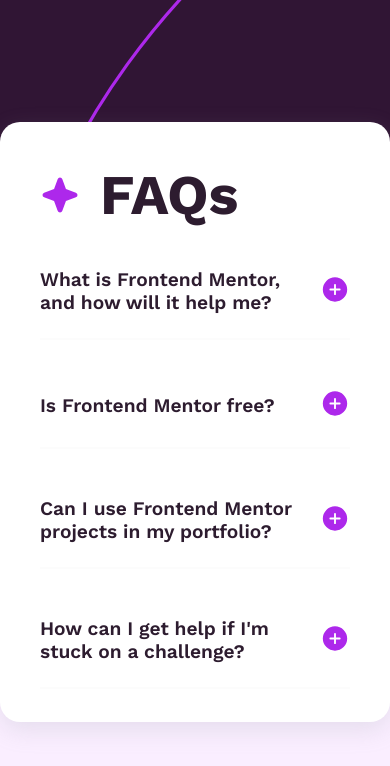
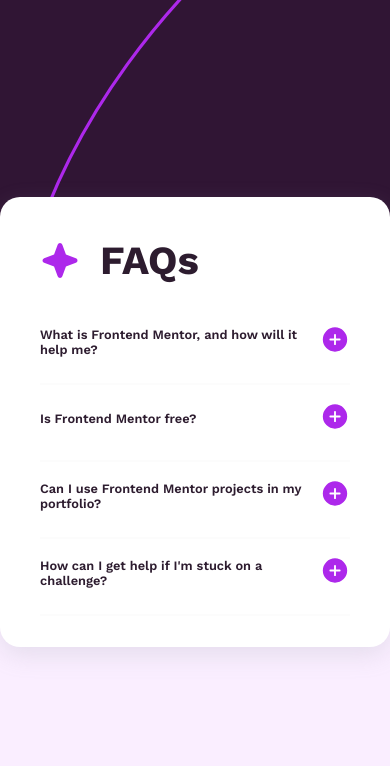
Before and after one commit to dev-danielsouza/faq-accordion-main, a plain HTML site: page index.html in a window 390 px wide. Drawn offline with Linux system fonts and the light colour scheme.

Commit message:
create media screen for smartphone

```diff
--- a/css/style.css
+++ b/css/style.css
@@ -102,3 +102,38 @@
 .faq-page-list-item:hover {
     color: var(--violet);
 }
+
+@media screen and (max-width: 670px) {
+    div.container {
+        max-width: 34.375rem;
+    }
+
+    div.faq-page-title > .title {
+        font-size: 3rem;
+    }
+
+    .faq-page-list-item {
+        font-size: 1.05rem;
+    }
+}
+
+@media screen and (max-width: 500px) {
+    div.container {
+        max-width: 28.125rem;
+        max-height: 28.125rem;
+    }
+
+    div.faq-page-list {
+        gap: 1rem;
+    }
+
+    div.faq-page-title > .title {
+        font-size: 2.5rem;
+    }
+
+    .faq-page-list-item {
+        font-size: 0.8rem;
+    }
+
+
+}
--- a/index.html
+++ b/index.html
@@ -18,21 +18,22 @@
             <div class="faq-page-list">
                   <div class="division">
                         <h2 class="faq-page-list-item">What is Frontend Mentor, and how will it help me?</h2>
-                        <a href="#"><img src="assets/images/icon-plus.svg" alt="icon-plus"></a>
+                        <a id="faqItem" href="#" onclick="activeStatus()"><img id="icon" src="assets/images/icon-plus.svg" alt="icon-plus"></a>
                   </div>
                   <div class="division">
                         <h2 class="faq-page-list-item">Is Frontend Mentor free?</h2>
-                        <a href="#"><img src="assets/images/icon-plus.svg" alt="icon-plus"></a>
+                        <a id="faqItem" href="#" onclick="activeStatus()"><img id="icon" src="assets/images/icon-plus.svg" alt="icon-plus"></a>
                   </div>
                   <div class="division">
                         <h2 class="faq-page-list-item">Can I use Frontend Mentor projects in my portfolio?</h2>
-                        <a href="#"><img src="assets/images/icon-plus.svg" alt="icon-plus"></a>
+                        <a id="faqItem" href="#" onclick="activeStatus()"><img id="icon" src="assets/images/icon-plus.svg" alt="icon-plus"></a>
                   </div>
                   <div class="division">
                         <h2 class="faq-page-list-item">How can I get help if I'm stuck on a challenge?</h2>
-                        <a href="#"><img src="assets/images/icon-plus.svg" alt="icon-plus"></a>
+                        <a id="faqItem" href="#" onclick="activeStatus()"><img id="icon" src="assets/images/icon-plus.svg" alt="icon-plus"></a>
                   </div>
             </div>
       </div>
 </body>
+<script src="javascript/script.js"></script>
 </html>
--- /dev/null
+++ b/javascript/script.js
@@ -0,0 +1,4 @@
+function activeStatus() {
+    let faqItem = window.document.getElementById('faqItem')
+    let icon = window.document.getElementById('img#icon')
+}
```
